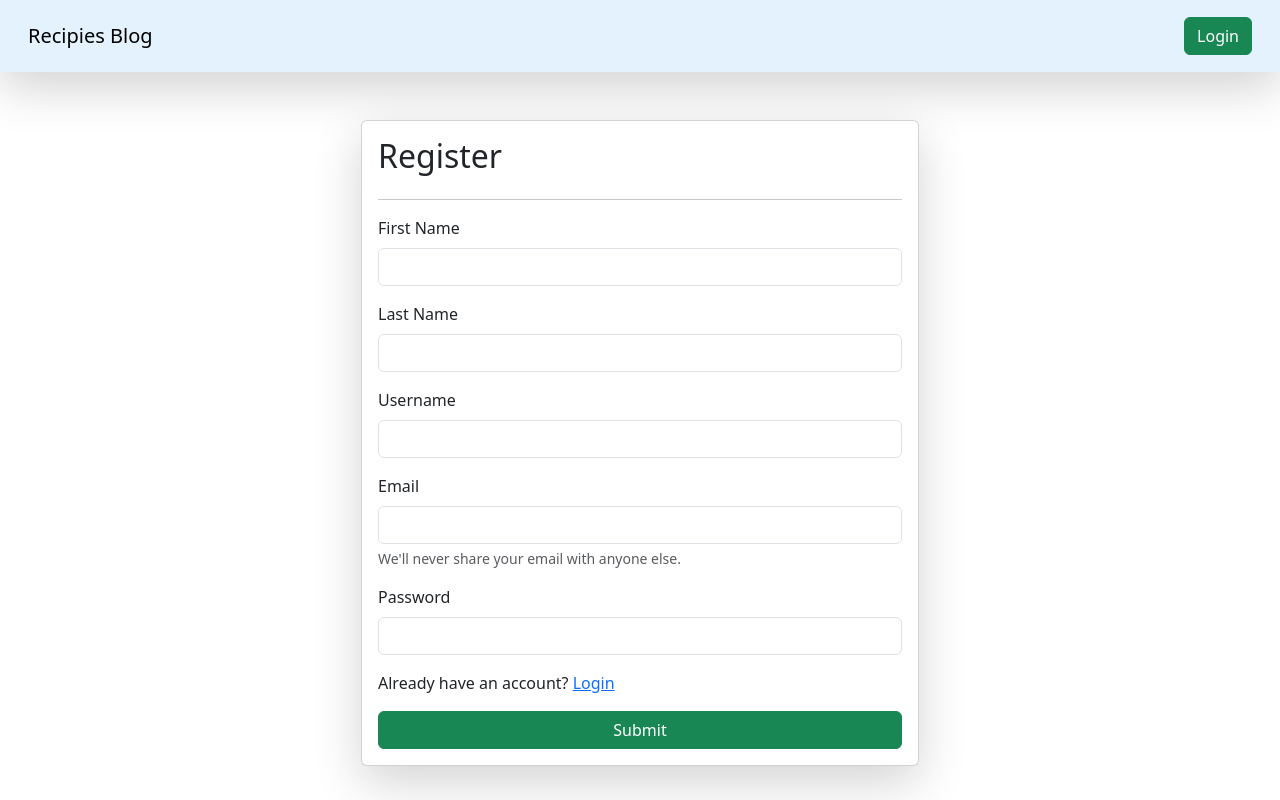
After one commit to Kshitijk14/learning-django, a Django app: page /register/ in a window 1280 px wide. The commit adds this page. Run offline with Django 4.2, Linux system fonts and the light colour scheme.

Commit message:
user-auth

```diff
--- a/basics/basics/urls.py
+++ b/basics/basics/urls.py
@@ -31,6 +31,10 @@ urlpatterns = [
     path('delete-recipe/<id>/', delete_recipe, name="delete-recipe"),
     path('update-recipe/<id>/', update_recipe, name="update-recipe"),
 
+    path('login/', login_page, name="login_page"),
+    path('logout/', logout_page, name="logout_page"),
+    path('register/', register_page, name="register_page"),
+
     path('about/', about, name="about"),
     path('contact/', contact, name="contact"),
 
--- a/basics/home/templates/base.html
+++ b/basics/home/templates/base.html
@@ -14,6 +14,25 @@
 
 <body>
 
+    <nav class="navbar p-3 shadow-lg" style="background-color: #e3f2fd;">
+        <div class="container-fluid">
+            <a class="navbar-brand">Recipies Blog</a>
+            <form class="d-flex">
+
+                {% if request.user.is_authenticated %}
+                    <a href="/logout/">
+                        <button class="btn btn-secondary" type="button">Logout</button>
+                    </a>
+                {% else %}
+                    <a href="/login/">
+                        <button class="btn btn-success" type="button">Login</button>
+                    </a>
+                {% endif %}
+
+            </form>
+        </div>
+    </nav>
+
     {% block start %}
 
     {% endblock %}
--- a/basics/vege/models.py
+++ b/basics/vege/models.py
@@ -1,8 +1,12 @@
 from django.db import models
+from django.contrib.auth.models import User
 
 # Create your models here.
 
 class Recipe(models.Model):
+    user = models.ForeignKey(User, on_delete = models.SET_NULL, null = True, blank = True)
     recipe_name = models.CharField(max_length=100)
     recipe_description = models.TextField()
     recipe_image = models.ImageField(upload_to = "recipe_images/")
+
+    recipe_view_count = models.IntegerField(default = 1)
--- a/basics/vege/templates/recipes.html
+++ b/basics/vege/templates/recipes.html
@@ -1,6 +1,8 @@
 {% extends "base.html" %}
 
 {% block start %}
+
+{% comment %} {{request.user}} {% endcomment %}
 
 <div class="container mt-5">
 
@@ -35,7 +37,7 @@
                     <label for="exampleInputEmail1" class="form-label">Search Food</label>
                     <input name="search" type="text" class="form-control">
                 </div>
-                <button type="submit" class="btn btn-primary">Search</button>
+                <button type="submit" class="btn btn-success">Search</button>
             </form>
         </div>
     </div>
--- /dev/null
+++ b/basics/vege/templates/register.html
@@ -0,0 +1,53 @@
+{% extends "base.html" %}
+
+{% block start %}
+
+<div class="container mt-5">
+
+    {% comment %} Add Recipe Form Start {% endcomment %}
+    <form class="col-6 mx-auto card p-3 shadow-lg" method="post" enctype="multipart/form-data">
+        {% csrf_token %}
+
+        <h2>Register</h2>
+        <hr>
+
+        {% if messages %}
+        {{ messages.tags }}
+            <div class="alert alert-primary" role="alert">
+                {% for message in messages %}
+                    {{ message }}
+                {% endfor %}
+            </div>
+        {% endif %}
+
+        <div class="mb-3">
+            <label for="exampleInputEmail1" class="form-label">First Name</label>
+            <input type="text" class="form-control" name="first_name" id="exampleInputEmail1">
+        </div>
+        <div class="mb-3">
+            <label for="exampleInputEmail1" class="form-label">Last Name</label>
+            <input type="text" class="form-control" name="last_name" id="exampleInputEmail1">
+        </div>
+        <div class="mb-3">
+            <label for="exampleInputEmail1" class="form-label">Username</label>
+            <input type="text" class="form-control" name="username" id="exampleInputEmail1">
+        </div>
+        <div class="mb-3">
+            <label for="exampleInputEmail1" class="form-label">Email</label>
+            <input type="email" class="form-control" name="email" id="exampleInputEmail1" aria-describedby="emailHelp">
+            <div id="emailHelp" class="form-text">We'll never share your email with anyone else.</div>
+        </div>
+        <div class="mb-3">
+            <label for="exampleInputPassword1" class="form-label">Password</label>
+            <input type="password" class="form-control" name="password" id="exampleInputPassword1">
+        </div>
+
+        <p>Already have an account? <a href="/login/">Login</a></p>
+
+        <button type="submit" class="btn btn-success">Submit</button>
+    </form>
+    {% comment %} Add Recipe Form End {% endcomment %}
+
+</div>
+
+{% endblock %}
--- a/basics/vege/views.py
+++ b/basics/vege/views.py
@@ -1,9 +1,15 @@
 from django.shortcuts import render, redirect
 from .models import *
+from django.contrib.auth.models import User
+from django.contrib import messages
+from django.contrib.auth import authenticate, login, logout
+from django.contrib.auth.decorators import login_required
 
 # Create your views here.
 
+@login_required(login_url="/login/")
 def recipes(request):
+
     if request.method == 'POST':
 
         data = request.POST
@@ -33,13 +39,6 @@ def recipes(request):
 
     return render(request, 'recipes.html', context)
 
-def delete_recipe(request, id):
-
-    queryset = Recipe.objects.get(id = id)
-    queryset.delete()
-
-    return redirect('/recipes/')
-
 def update_recipe(request, id):
 
     queryset = Recipe.objects.get(id = id)
@@ -64,3 +63,68 @@ def update_recipe(request, id):
     context = { 'recipe': queryset }
 
     return render(request, 'update_recipes.html', context)
+
+def delete_recipe(request, id):
+
+    queryset = Recipe.objects.get(id = id)
+    queryset.delete()
+
+    return redirect('/recipes/')
+
+def login_page(request):
+
+    if request.method == 'POST':
+        username = request.POST.get('username')
+        password = request.POST.get('password')
+
+        if not User.objects.filter(username=username).exists():
+            messages.info(request, 'Invalid username')
+            return redirect('/login/')
+
+        user = authenticate(username=username, password=password)
+
+        if user is None:
+            messages.info(request, 'Invalid password')
+            return redirect('/login/')
+        else:
+            login(request, user) # It maintains the session of the user
+            return redirect('/recipes/')
+
+    return render(request, 'login.html')
+
+def logout_page(request):
+
+    logout(request)
+
+    return redirect('/login/')
+
+def register_page(request):
+
+    if request.method == 'POST':
+        first_name = request.POST.get('first_name')
+        last_name = request.POST.get('last_name')
+        username = request.POST.get('username')
+        email = request.POST.get('email')
+        password = request.POST.get('password')
+
+        user = User.objects.filter(username=username)
+
+        if user.exists():
+            messages.info(request, 'Username already taken')
+            return redirect('/register/')
+
+        user = User.objects.create(
+            first_name = first_name,
+            last_name = last_name,
+            username = username,
+            email = email
+        )
+
+        user.set_password(password)
+        user.save()
+
+        messages.info(request, 'Account created successfully')
+
+        return redirect('/register/')
+
+    return render(request, 'register.html')
```
Also changed, not shown: basics/Notes.txt (+7 -0 lines), basics/home/templates/home/index2.html (added, +229 -0 lines), basics/vege/templates/login.html (added, +40 -0 lines), basics/db.sqlite3, basics/vege/migrations/0002_recipe_user.py (added), basics/vege/migrations/0003_recipe_recipe_view_count.py (added).
